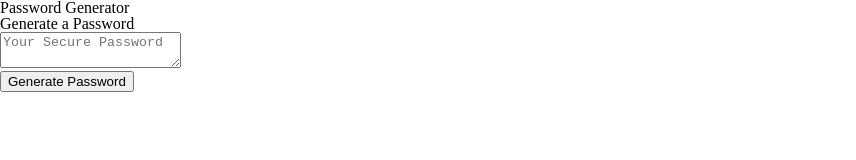
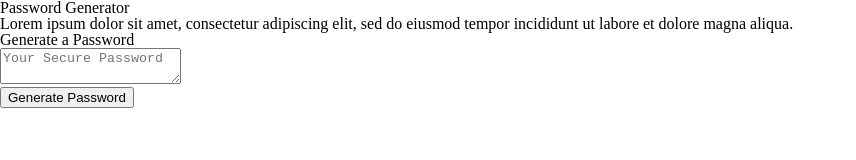
Before and after one commit to Guillermo-Martin/passwordGenerator2, a plain HTML site: page index.html in a window 1280 px wide. Shown: the whole page, without its empty margins (0-856 px from the left). Drawn offline with Linux system fonts and the light colour scheme.

Commit message:
Restructure elements for header and generate password elements

```diff
--- a/index.html
+++ b/index.html
@@ -7,11 +7,23 @@
     <title>Password Generator</title>
     <link rel="stylesheet" href="./assets/css/reset.css" />
   </head>
+
+  <!-- ---------- Body ---------- -->
   <body>
-    <div class="wrapper">
+
+     <!-- ---------- Main content ---------- -->
+    <main>
+
+      <!-- ----- Header ----- -->
+      <div class="header-container">
         <header>
           <h1>Password Generator</h1>
         </header>
+        <p>Lorem ipsum dolor sit amet, consectetur adipiscing elit, sed do eiusmod tempor incididunt ut labore et dolore magna aliqua.</p>
+      </div>
+
+      <!-- ----- Generate password section ----- -->
+      <div class="generate-password-container">
         <div class="card">
           <div class="card-header">
             <h2>Generate a Password</h2>
@@ -29,6 +41,12 @@
           </div>
         </div>
       </div>
+
+
+
+    </main>
+
+    <!-- Javascript -->
     <script src="./assets/js/script.js"></script>
   </body>
 </html>
```
Lines whose indentation alone changed are shown as unchanged.
